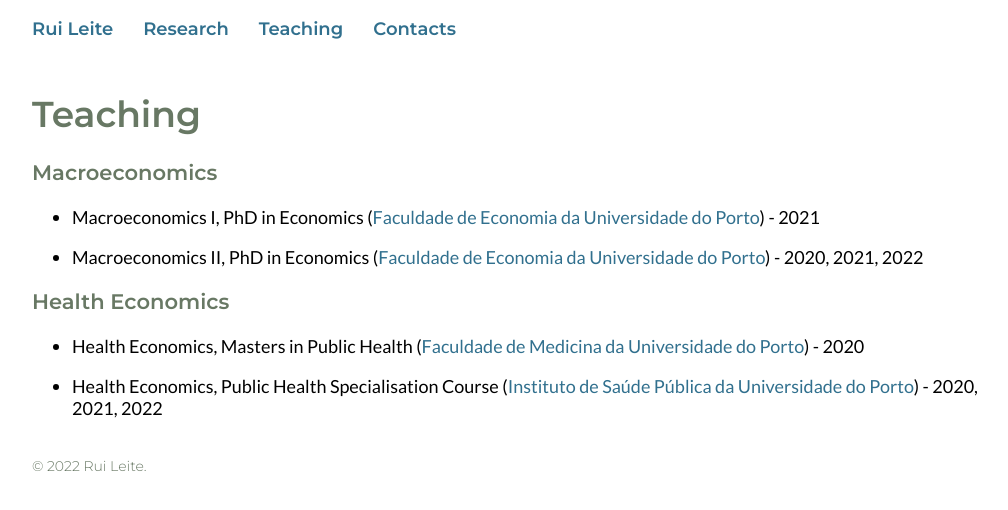
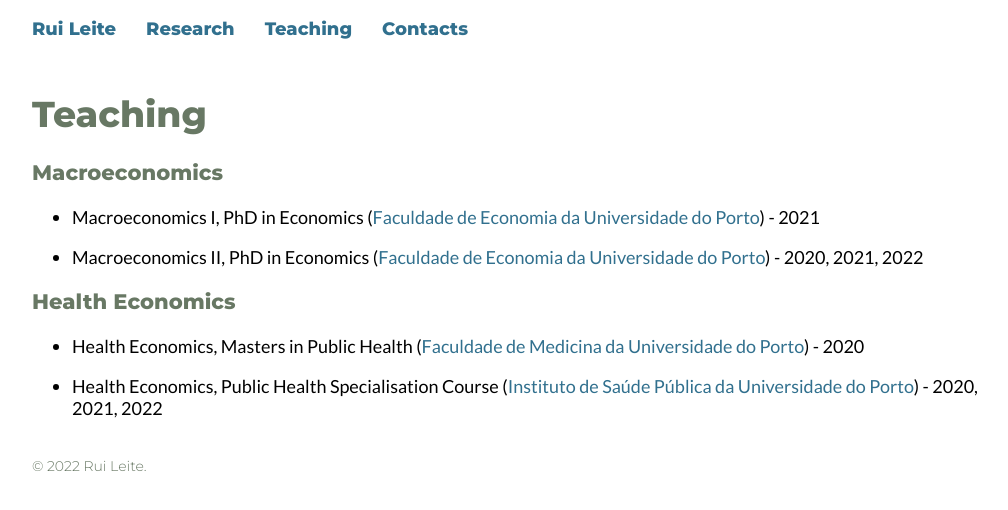
Before and after one commit to rmleite/rmleite.github.io, a Jekyll site: the page built from teaching.md, in a window 1280 px wide. Shown: the top 510 px of the page, without its empty margins (128-1136 px from the left). Built offline with Jekyll 4.4.1, drawn with Linux system fonts in a browser that asks for light colours.

Commit message:
Update main.css

```diff
--- a/assets/css/main.css
+++ b/assets/css/main.css
@@ -18,7 +18,7 @@ body {
 
 h1, h2, h3 {
   color: #687864;
-  font-family: 'Montserrat'; font-weight: 600;
+  font-family: 'Montserrat'; font-weight: 800;
 }
 
 a {
@@ -32,7 +32,7 @@ a {
 }
 
 .topnav {
-  font-family: 'Montserrat'; font-weight: 600;
+  font-family: 'Montserrat'; font-weight: 800;
 }
 
 .topnav a:hover {
```
